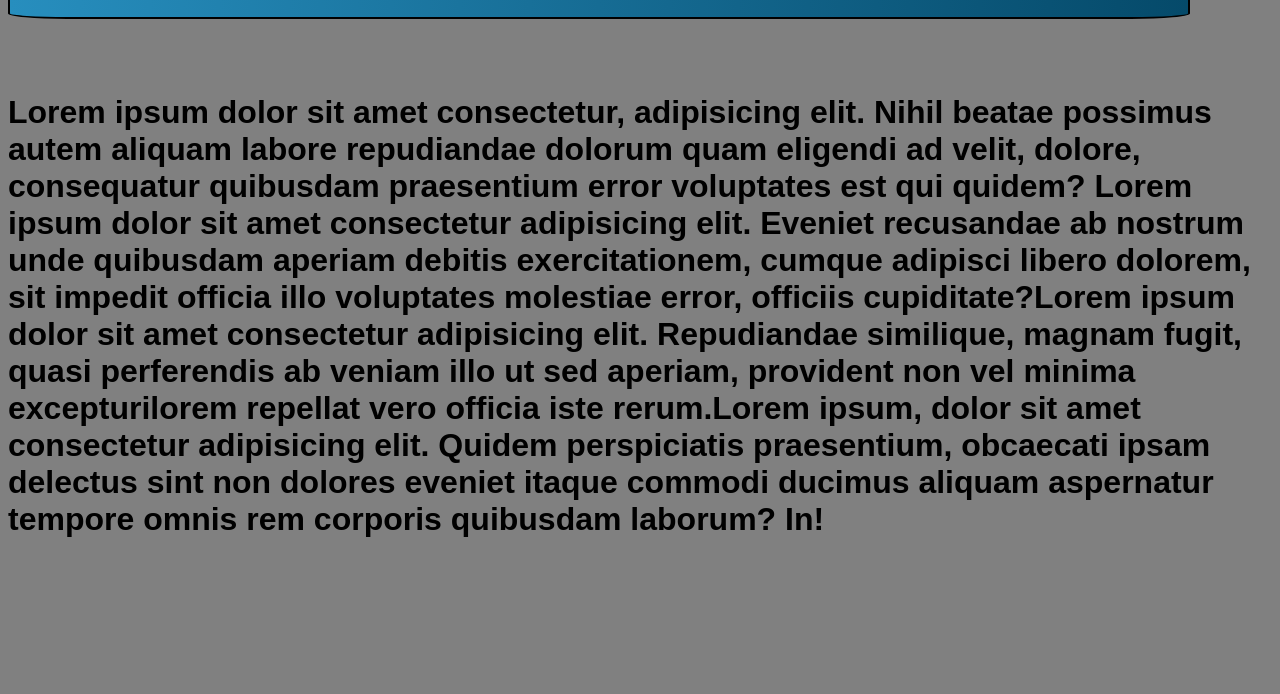
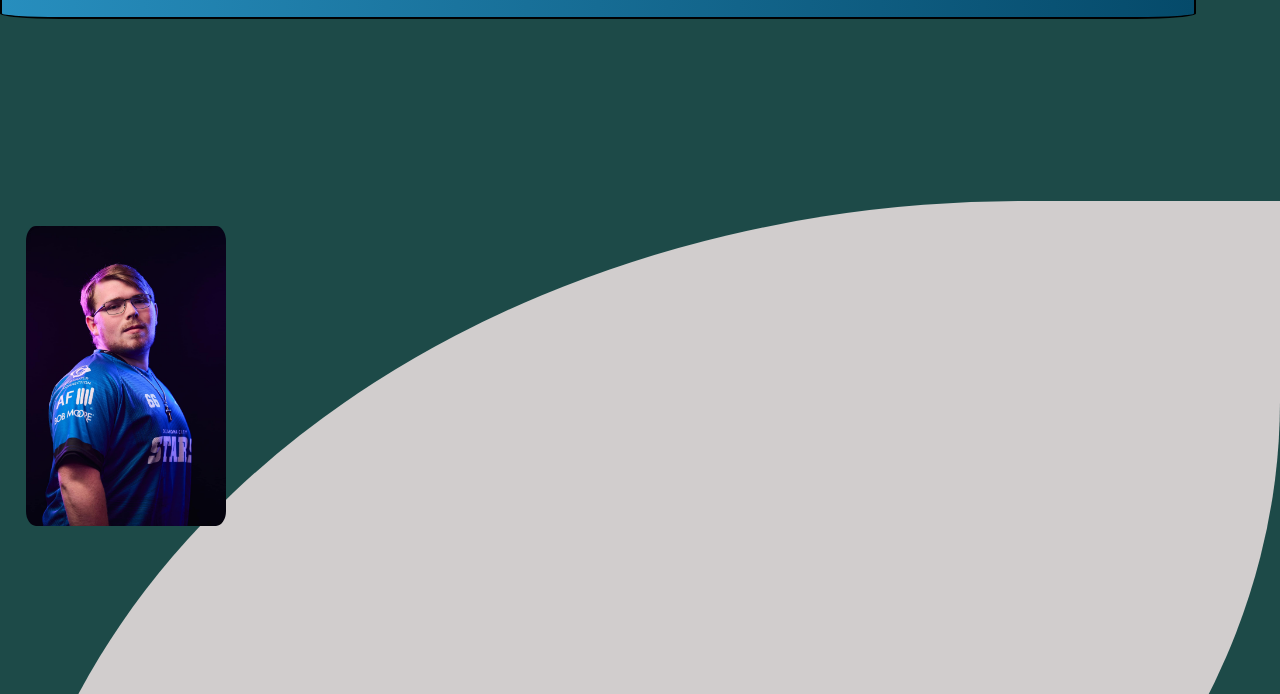
Before and after one commit to xDarthx/homepage-project, a plain HTML site: page index.html in a window 1280 px wide. Shown: the part 106-800 px from the top of the page. Drawn offline with Linux system fonts and the light colour scheme.

Commit message:
Setup Profile img, and added some more styles

```diff
--- a/Styles/mainStyle.css
+++ b/Styles/mainStyle.css
@@ -1,6 +1,22 @@
 body {
     font-family: Arial, Helvetica, sans-serif;
-    background-color: gray;
+    background-color: rgb(29, 74, 72);
+    margin: 0;
+}
+
+.mainDiv {
+    background-color: rgb(209, 205, 205);
+    margin-top: 10%;
+    height: 1000px;
+    border-top-left-radius: 80%;
+    border-bottom-right-radius: 80%;
+}
+
+#profileImg {
+    max-width: 250px;
+    max-height: 300px ;
+    border-radius: 5%;
+    margin: 2%;
 }
 
 
--- a/main.html
+++ b/index.html
@@ -27,9 +27,9 @@
     </nav>
     <br>
     <br><br>
-    <div>
-        <h1>Lorem ipsum dolor sit amet consectetur, adipisicing elit. Nihil beatae possimus autem aliquam labore repudiandae dolorum quam eligendi ad velit, dolore, consequatur quibusdam praesentium error voluptates est qui quidem? <Iure class="lorem">Lorem ipsum dolor sit amet consectetur adipisicing elit. Eveniet recusandae ab nostrum unde quibusdam aperiam debitis exercitationem, cumque adipisci libero dolorem, sit impedit officia illo voluptates molestiae error, officiis cupiditate?Lorem ipsum dolor sit amet consectetur adipisicing elit. Repudiandae similique, magnam fugit, quasi perferendis ab veniam illo ut sed aperiam, provident non vel minima excepturilorem
-             repellat vero officia iste rerum.</Iure>Lorem ipsum, dolor sit amet consectetur adipisicing elit. Quidem perspiciatis praesentium, obcaecati ipsam delectus sint non dolores eveniet itaque commodi ducimus aliquam aspernatur tempore omnis rem corporis quibusdam laborum? In!</h1>
+    <div class="mainDiv">
+        <img id="profileImg" src="Images/jacobGrant.jpg" alt="Picture of Jacob">
+        <article id="aboutMe"></article>
     </div>
     <Script src="Scripts/mainScript.js"></Script>
 </body>
```
Also changed, not shown: Images/jacobGrant.jpg (added).
